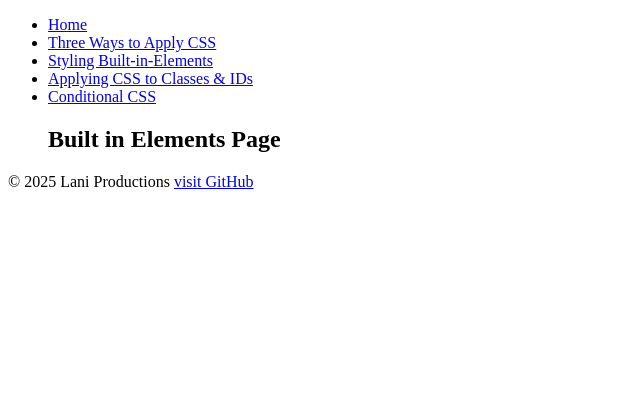
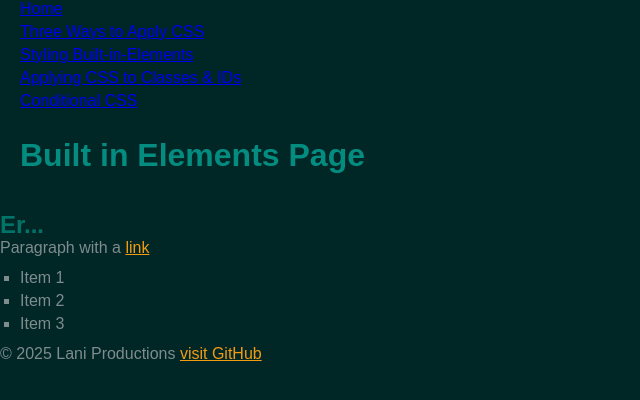
Before and after one commit to Lani56/COMP001A.LectureActivity5, a plain HTML site: page built-in-elements.html in a window 1280 px wide. Shown: the whole page, without its empty margins (0-640 px from the left). Drawn offline with Linux system fonts and the light colour scheme.

Commit message:
added structure

```diff
--- a/built-in-elements.html
+++ b/built-in-elements.html
@@ -4,6 +4,7 @@
     <meta charset="UTF-8">
     <meta name="viewport" content="width=device-width, initial-scale=1.0">
     <title>Built in Elements Page</title>
+    <link rel="stylesheet" href="main.css">
 </head>
 <body>
     <header>
@@ -19,7 +20,15 @@
         </nav>
     </header>
     <main>
-
+        <div>
+            <h2>Er...</h2>
+            <p>Paragraph with a <a href="#">link</a></p>
+            <ul>
+                <li>Item 1</li>
+                <li>Item 2</li>
+                <li>Item 3</li>
+            </ul>
+        </div>
     </main>
     <footer>
         <p>&copy; 2025 Lani Productions <a href="https://github.com/" target="_blank">visit GitHub</a></p>
```
Also changed, not shown: css-application.html (+2 -2 lines).
